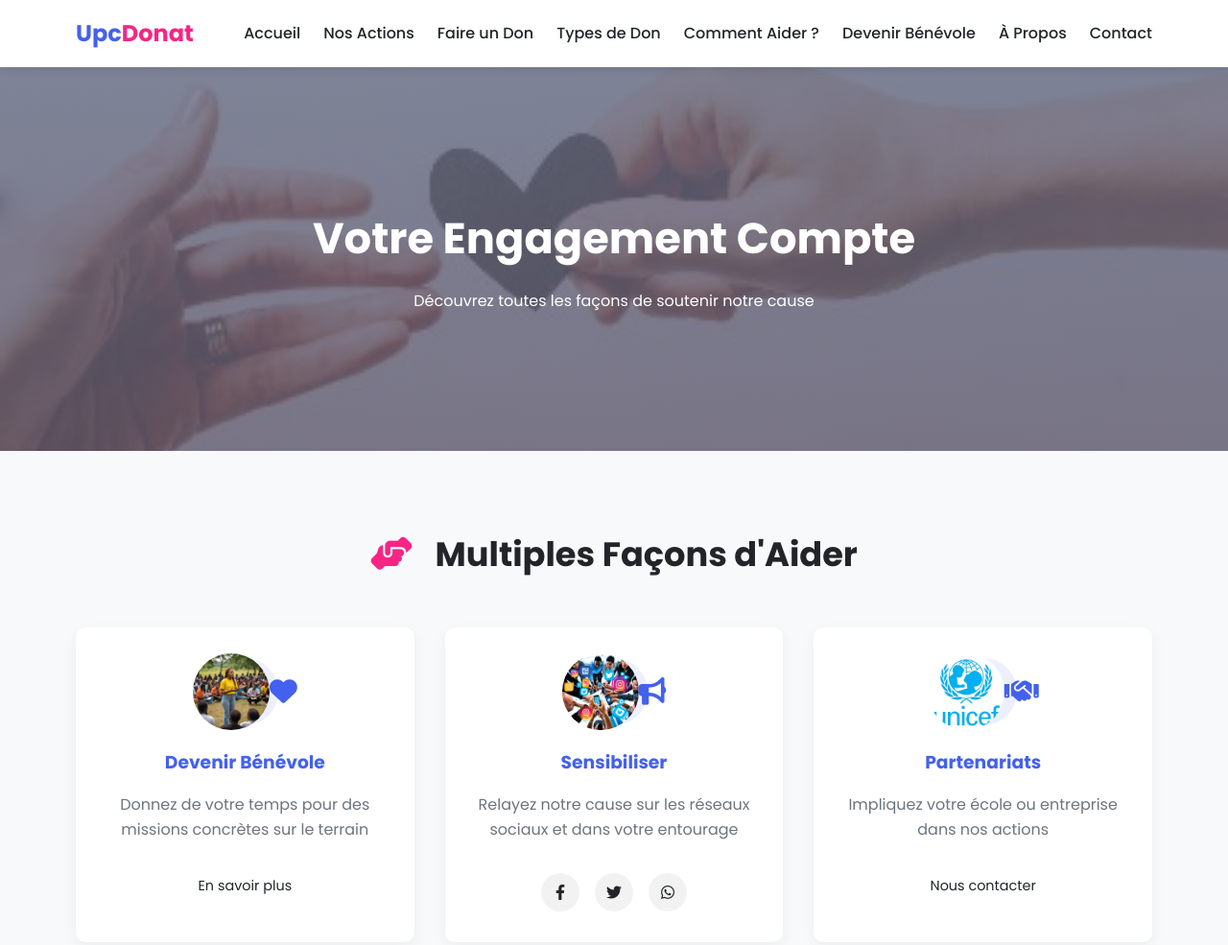
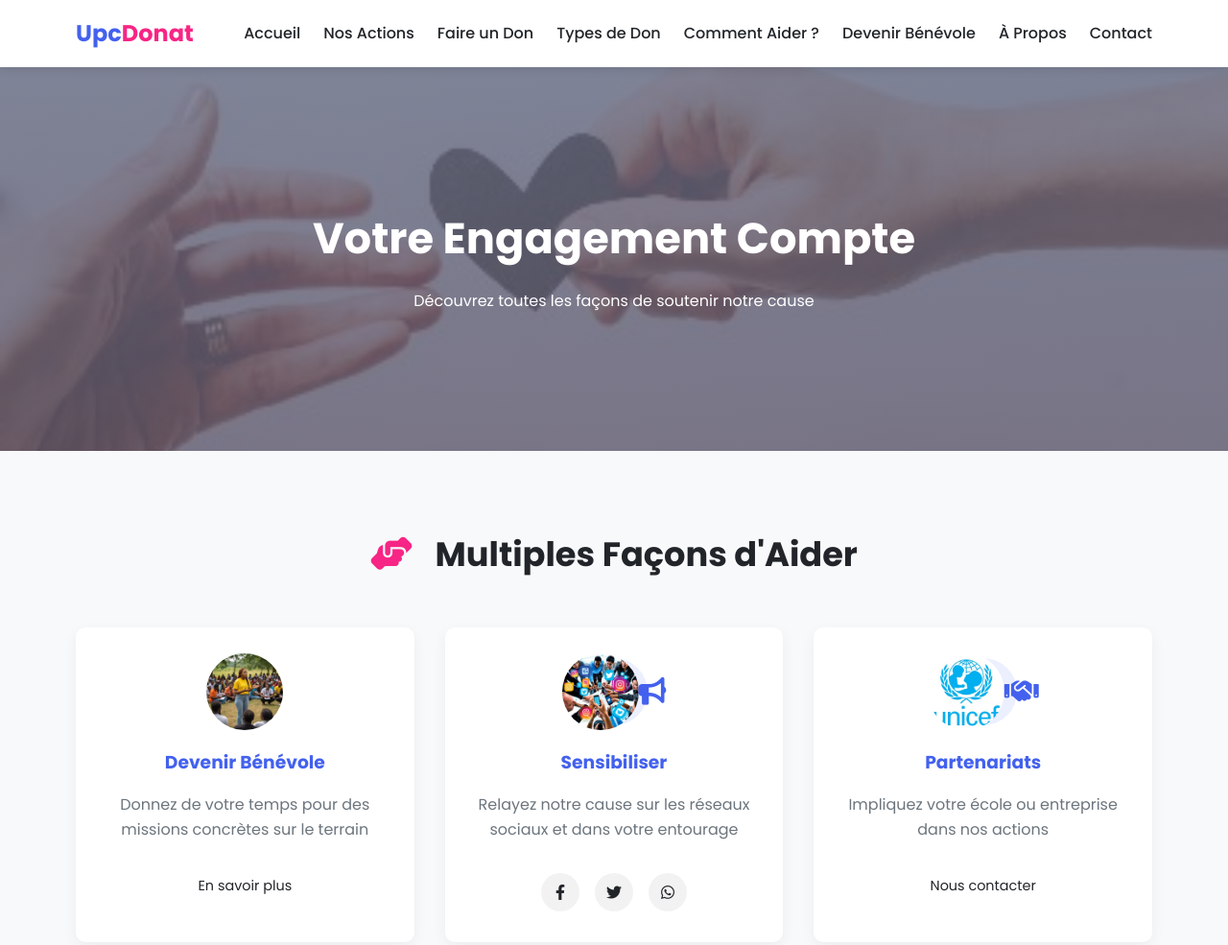
Before and after one commit to jeanne2007/UpcDonat-copie, a plain HTML site: page pages/comment-aider.html in a window 1280 px wide. Shown: the top 985 px of the page at 96% size. Drawn offline with Linux system fonts and the light colour scheme.

Commit message:
Update comment-aider.html

```diff
--- a/pages/comment-aider.html
+++ b/pages/comment-aider.html
@@ -47,7 +47,7 @@
                 <div class="option-card">
                  <div class="option-icon">
                 <div class="avatar" style="background-image: url('../assets/images/terrain.jpg');"></div>
-                        <i class="fas fa-heart"></i>
+
                     </div>
                     <h3>Devenir Bénévole</h3>
                     <p>Donnez de votre temps pour des missions concrètes sur le terrain</p>
```
